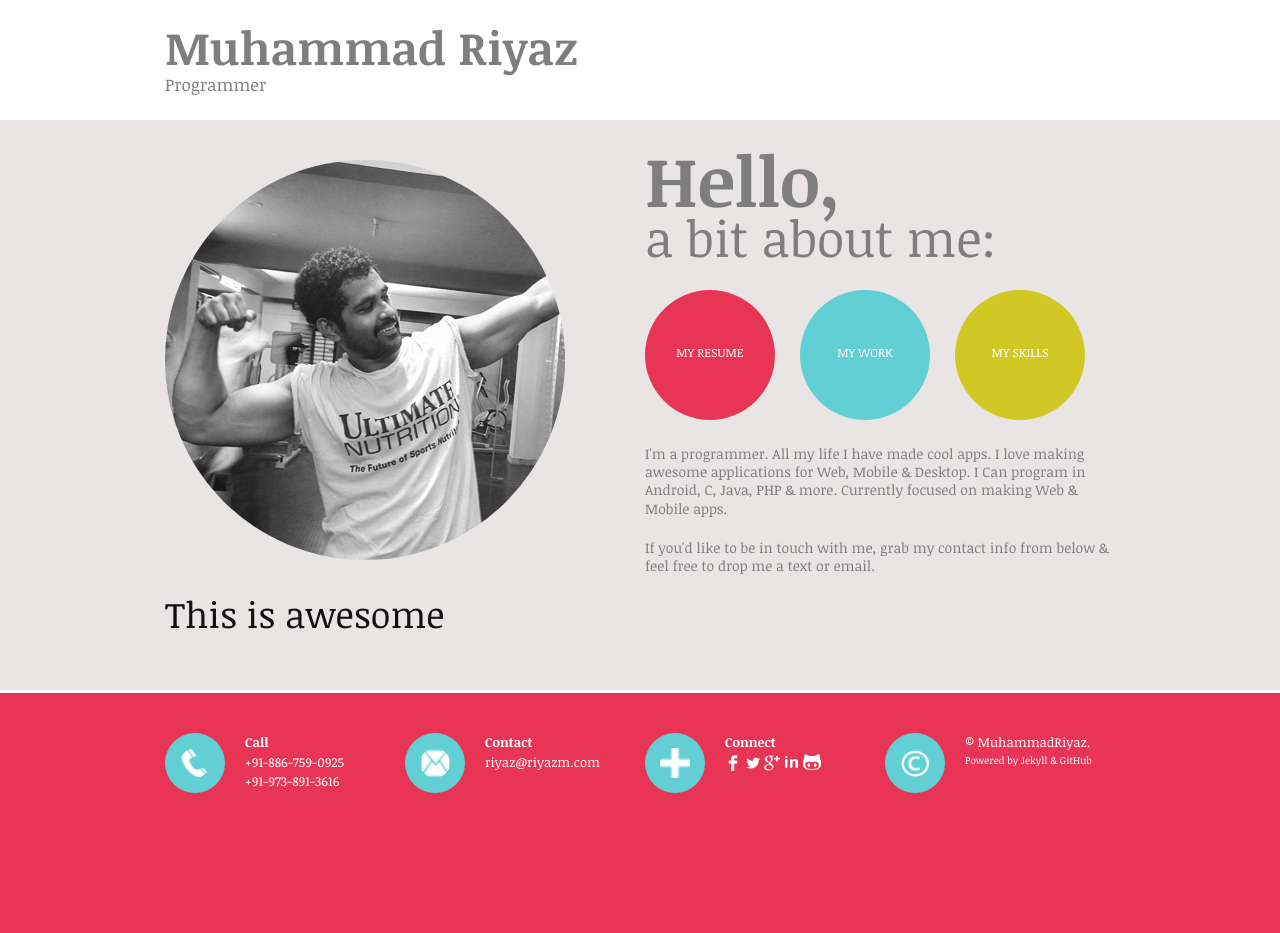
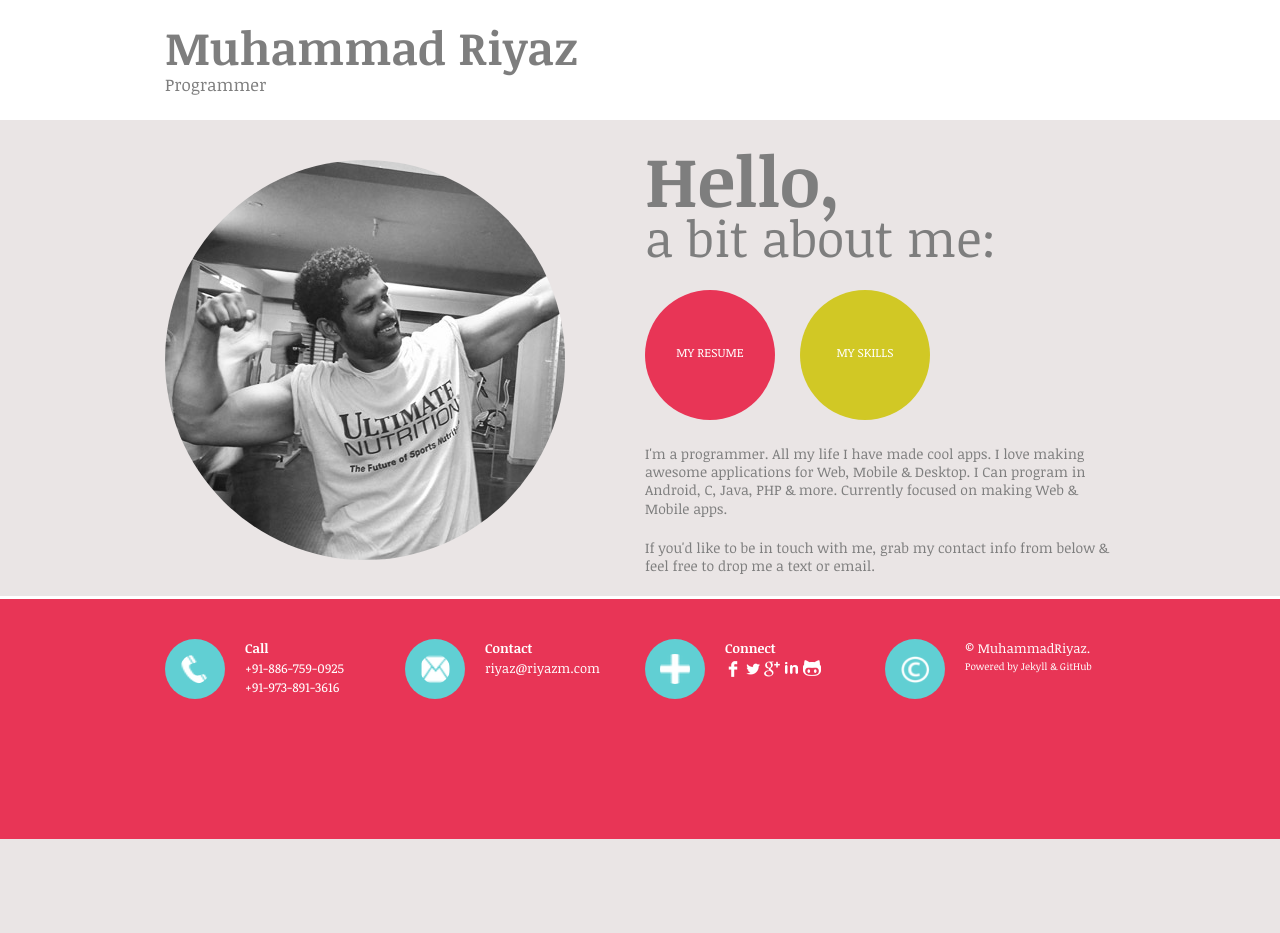
Before and after one commit to riyazMuhammad/riyazm.github.com, a Jekyll site: the page built from index.html, in a window 1280 px wide. Built offline with Jekyll 4.4.1, drawn with Linux system fonts in a browser that asks for light colours; Markdown is read by kramdown in place of the engine named in the settings; after the commit the page ends 900 px from its top, so only the background shows below that.

Commit message:
updated sticky footer

```diff
--- a/_layouts/default.html
+++ b/_layouts/default.html
@@ -25,12 +25,14 @@
                 </div>
             </div>
         </div>
+        <div class="clear"></div>
         <div class="content">
             <div class="container">
                 {{ content }}
             </div>
         </div>
-        <div class="footer">
+        <div class="clear"></div>
+        <div class="footer" id="footer">
             <div class="container">
                 <div class="call span-6">
                     <div class="span-2">
--- a/css/custom.css
+++ b/css/custom.css
@@ -1,10 +1,13 @@
 body{
     font-family: 'noticia text', serif;
     color: #7E7E7E;
+    background: #EAE5E5;
 }
 .header{
-    margin-top: 20px;
+    padding-top: 20px;
     min-height: 100px;
+    background: #FFFFFF;
+    width: 100%;
 }
 .header .name{
     font-size: 46px;
@@ -16,11 +19,11 @@
     font-size: 17px;
     line-height: 1.2em;
 }
+/*.container{
+    padding-left: 15px;
+    padding-right: 15px;
+}*/
 .content{
-    background: #EAE5E5;
-}
-.content .container{
-    background: #EAE5E5;
     padding-top: 40px;
     padding-bottom: 40px;
 }
@@ -30,6 +33,7 @@
     color: #FFFFFF;
     font-family: 'noticia text', serif;
     font-size: 13px;
+    width: 100%;
 }
 .footer .container{
     padding-top: 40px;
@@ -137,3 +141,98 @@
 .resume-para .last{
     padding-top: 20px;
 }
+.shortcuts{
+    float: right;
+    color: white;
+}
+.shortcuts a{
+    -webkit-border-radius: 80px;
+    -moz-border-radius: 80px;
+    border-radius: 80px;
+    padding: 15px;
+    text-decoration: none;
+    color: white;
+}
+.shortcuts a.home{
+    background-color: rgb(111, 89, 93);
+}
+.shortcuts a.my-work{
+    background-color: rgb(97, 207, 211);
+}
+.shortcuts a.my-work:hover{
+    background-color: rgb(15, 145, 150);
+}
+.shortcuts a.my-resume{
+    background-color: rgb(232, 53, 86);
+}
+.shortcuts a.my-resume:hover{
+    background-color:  rgb(182, 9, 41);
+}
+.shortcuts a.my-skills{
+    background-color: rgb(209, 200, 37);
+}
+.shortcuts a.my-skills:hover{
+    background-color: rgb(151, 144, 16);
+}
+
+.tags{
+    margin:0;
+    padding:0;
+    position:relative;
+    right:24px;
+    bottom:-12px;
+    list-style:none;
+}
+.tags li, .tags a{
+    float:left;
+    height:24px;
+    line-height:24px;
+    position:relative;
+    font-size:11px;
+    margin-bottom: 5px;
+}
+.tags a{
+    margin-left:20px;
+    padding:0 10px 0 12px;
+    background:rgb(209, 200, 37);
+    color:#fff;
+    text-decoration:none;
+    -moz-border-radius-bottomright:4px;
+    -webkit-border-bottom-right-radius:4px;
+    border-bottom-right-radius:4px;
+    -moz-border-radius-topright:4px;
+    -webkit-border-top-right-radius:4px;
+    border-top-right-radius:4px;
+}
+
+.tags a:before{
+    content:"";
+    float:left;
+    position:absolute;
+    top:0;
+    left:-12px;
+    width:0;
+    height:0;
+    border-color:transparent rgb(209, 200, 37) transparent transparent;
+    border-style:solid;
+    border-width:12px 12px 12px 0;
+}
+.tags a:after{
+    content:"";
+    position:absolute;
+    top:10px;
+    left:0;
+    float:left;
+    width:4px;
+    height:4px;
+    -moz-border-radius:2px;
+    -webkit-border-radius:2px;
+    border-radius:2px;
+    background:#fff;
+    -moz-box-shadow:-1px -1px 2px #004977;
+    -webkit-box-shadow:-1px -1px 2px #004977;
+    box-shadow:-1px -1px 2px #004977;
+}
+.tags a:hover{background:#555;}
+
+.tags a:hover:before{border-color:transparent #555 transparent transparent;}
--- a/index.html
+++ b/index.html
@@ -8,9 +8,9 @@
         <div class="font_1">Hello,</div>
         <div class="font_2">a bit about me:</div>
         <div class="span-12 last about-me-circles">
-            <a href="#" id="show-resume" class="span-4 about-me-circle bg-color-1 fadeIn animated">My Resume</a>
-            <a href="#" class="span-4 about-me-circle bg-color-2 fadeIn animated">My Work</a>
-            <a href="#" class="span-4 about-me-circle bg-color-3 fadeIn animated">My Skills</a>
+            <a href="#" id="show-resume" class="span-4 about-me-circle bg-color-1 redirection" data-from="#index-content" data-to="#resume-content">My Resume</a>
+            <!--<a href="#" id="show-work" class="span-4 about-me-circle bg-color-2 redirection" data-from="#index-content" data-to="#work">My Work</a>-->
+            <a href="#" id="show-skill" class="span-4 about-me-circle bg-color-3 redirection" data-from="#index-content" data-to="#skill-content">My Skills</a>
         </div>
         <div class="clear"></div>
         <div id="my_story">
@@ -23,6 +23,11 @@
 </div>
 <div class="clear"></div>
 <div id="resume-content" style="display: none">
+    <div class="shortcuts">
+        <a href="#" class="home redirection" data-from="#resume-content" data-to="#index-content">Home</a>
+        <!--<a href="#" class="my-work redirection" data-from="#resume-content" data-to="#work-content">My Work</a>-->
+        <a href="#" class="my-skills redirection" data-from="#resume-content" data-to="#skill-content">My Skills</a>
+    </div>
     <h2 class="font_2">RESUME</h2>
     <div class="resume-para span-24" id="professional">
         <span class="span-4 resume-circle bg-color-1">Professional</span>
@@ -41,7 +46,7 @@
                 <li>Developing, Testing, Deploying Web application. Used Yii as backend framework(PHP & MySql).</li>
                 <li>Developing APIs for any other platforms to pull data from. A Simple API architecture with strong security which spits JSON formatted data.</li>
             </ul>
-            <div><b>Skill set:</b> Android, HTML, CSS, Javascript, PHP(Yii, MongoDB, MySql, Microsoft Azure, Amazon Web Services(EC2, S3)</div>
+            <div><b>Skill set:</b> Android, HTML, CSS, Javascript, PHP(Yii), MongoDB, MySql, Microsoft Azure, Amazon Web Services(EC2, S3)</div>
             <br/>
             <h4>Lead Developer @ <a href="http://www.orchidinformatics.com/">Orchid Informatics</a>. Februay 2012 - March 2013</h4>
             <div>We @ Orchid Informatics develop useful web and mobile applications for our customers.</div>
@@ -68,6 +73,52 @@
         </span>
     </div>
 </div>
-<div id="work-content">
-    <h1>This is awesome</h1>
+<div class="clear"></div>
+<div id="work-content" style="display: none">
+    <div class="shortcuts">
+        <a href="#" class="home redirection" data-from="#work-content" data-to="#index-content">Home</a>
+        <a href="#" class="my-resume redirection" data-from="#work-content" data-to="#resume-content">My Resume</a>
+        <a href="#" class="my-skills redirection" data-from="#work-content" data-to="#skill-content">My Skills</a>
+    </div>
+    <h1>Works</h1>
 </div>
+<div class="clear"></div>
+<div id="skill-content" style="display: none">
+    <div>
+    <div class="shortcuts">
+        <a href="#" class="home redirection" data-from="#skill-content" data-to="#index-content">Home</a>
+        <a href="#" class="my-resume redirection" data-from="#skill-content" data-to="#resume-content">My Resume</a>
+        <!--<a href="#" class="my-work" data-from="#skill-content" data-to="#work-content">My Work</a>-->
+    </div>
+    <h1>Skills</h1>
+    <ul class="tags">
+        <li><a href="#">PHP</a></li>
+        <li><a href="#">Yii</a></li>
+        <li><a href="#">CodeIgniter</a></li>
+        <li><a href="#">Magento</a></li>
+        <li><a href="#">MySQL</a></li>
+        <li><a href="#">jQuery</a></li>
+        <li><a href="#">Android Development</a></li>
+        <li><a href="#">Core Java</a></li>
+        <li><a href="#">XHTML</a></li>
+        <li><a href="#">Android</a></li>
+        <li><a href="#">AJAX</a></li>
+        <li><a href="#">SQLite</a></li>
+        <li><a href="#">MODx</a></li>
+        <li><a href="#">JavaScript</a></li>
+        <li><a href="#">Web Development</a></li>
+        <li><a href="#">Drupal</a></li>
+        <li><a href="#">Git</a></li>
+        <li><a href="#">CSS3</a></li>
+        <li><a href="#">XML</a></li>
+        <li><a href="#">CSS</a></li>
+        <li><a href="#">MongoDB</a></li>
+        <li><a href="#">JSON</a></li>
+        <li><a href="#">Linux</a></li>
+        <li><a href="#">Windows Azure</a></li>
+        <li><a href="#">Web Applications</a></li>
+        <li><a href="#">Java</a></li>
+        <li><a href="#">Amazon Web Services (AWS)</a></li>
+        <li><a href="#">Web SQL</a></li>
+    </ul>
+</div>
--- a/js/site.js
+++ b/js/site.js
@@ -1,3 +1,60 @@
-$('#show-resume').click(function (){
-   alert('awesome');
+//function adjust_footer() {
+//    var window_height = window.screen.height;
+//    var body_height = $("body").height();
+//    var footer_height = $('#footer').height();
+//    var marg_top = window_height - body_height;
+//    if (window_height > body_height) {
+//        $('#footer').css('margin-top', marg_top);
+//    }
+//    console.log('marg_top:'+marg_top);
+//}
+//adjust_footer();
+
+// Window load event used just in case window height is dependant upon images
+// Window load event used just in case window height is dependant upon images
+$(window).bind("load", function() {
+    positionFooter();
+    $(window).scroll(positionFooter).resize(positionFooter);
 });
+function positionFooter() {
+    var footerHeight = 0,
+            footerTop = 0,
+            $footer = $("#footer");
+    footerHeight = $footer.height();
+    footerTop = ($(window).scrollTop() + $(window).height() - footerHeight) + "px";
+
+
+//    console.log("Document height: ", $(document.body).height());
+//    console.log("Window height: ", $(window).height());
+//    console.log("Window scroll: ", $(window).scrollTop());
+//    console.log("Footer height: ", footerHeight);
+//    console.log("Footer top: ", footerTop);
+//    console.log("-----------");
+
+
+    if (($(document.body).height() + footerHeight) < $(window).height()) {
+        console.log("found problem");
+        $footer.css({
+            position: "absolute"
+        }).stop().animate({
+            top: footerTop
+        }, -1);
+    } else {
+        console.log("no problem");
+        $footer.css({
+            position: "static"
+        });
+    }
+
+}
+$('.redirection').click(function() {
+    getMeOut($(this).attr('data-from'), $(this).attr('data-to'));
+    return false;
+});
+
+function getMeOut(from_id, to_id) {
+    $(from_id).fadeOut(100);
+    $(to_id).addClass('animated bounceInLeft');
+    $(to_id).show();
+    $(to_id).one('webkitAnimationEnd mozAnimationEnd MSAnimationEnd oanimationend animationend', positionFooter);
+}
```
